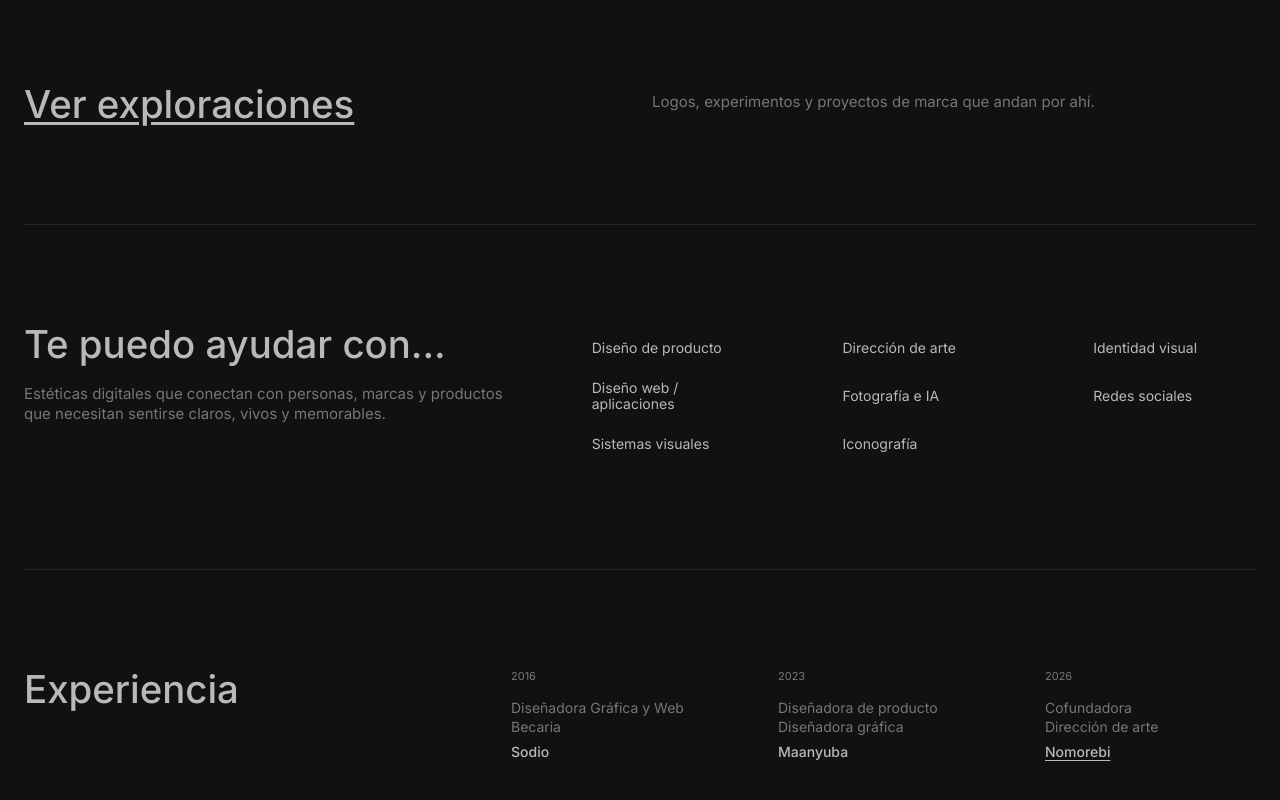
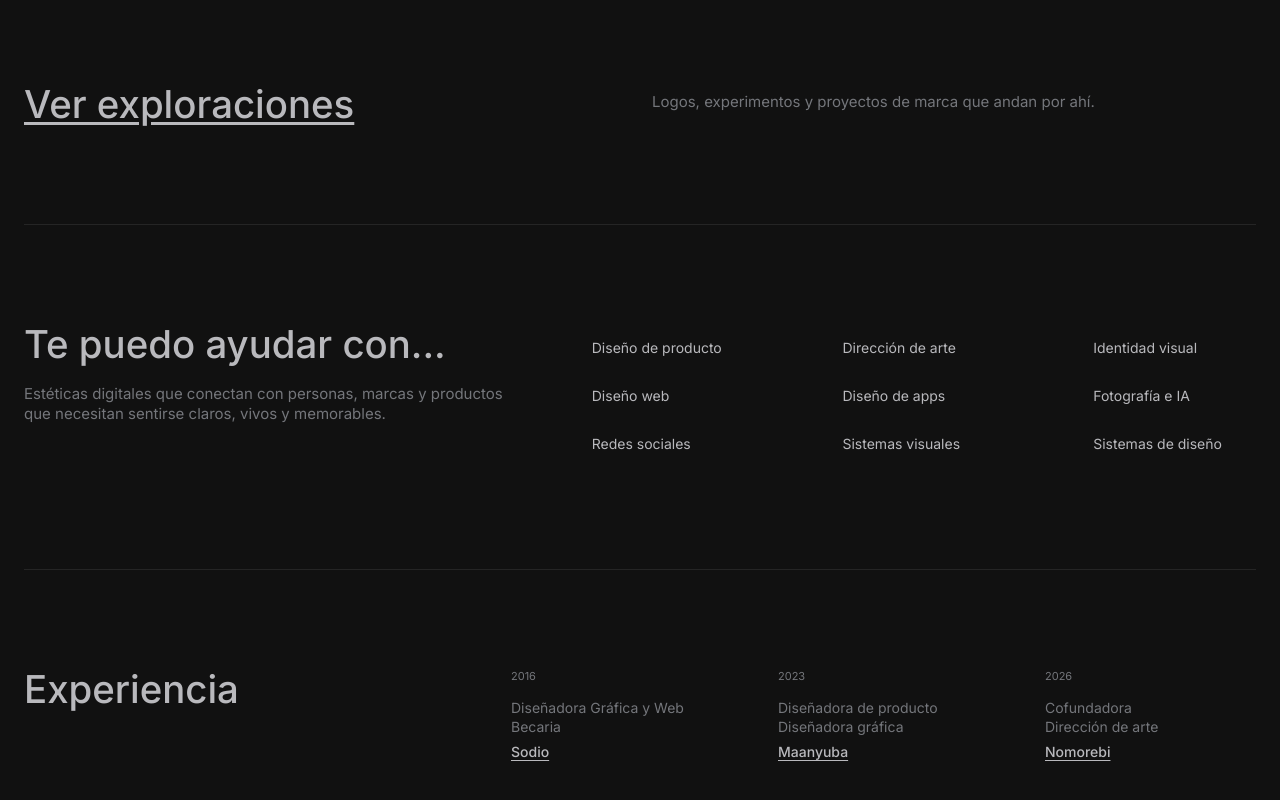
Before and after one commit to lunagv/proyecto-coder, a plain HTML site: page index.html in a window 1280 px wide. Shown: the part 1762-2562 px from the top of the page. Drawn offline with Linux system fonts and the light colour scheme.

Commit message:
Update home copy and experience links

```diff
--- a/css/estilos.css
+++ b/css/estilos.css
@@ -481,9 +481,9 @@ body.home-v2 {
     line-height: 1.03;
     letter-spacing: 0; }
   body.home-v2 .hero-copy p {
-    max-width: 660px;
+    max-width: 620px;
     color: var(--muted);
-    font-size: clamp(16px, 1.22vw, 20px);
+    font-size: clamp(14px, 1.05vw, 17px);
     font-weight: 400;
     line-height: 1.45;
     margin: 0; }
--- a/index.html
+++ b/index.html
@@ -30,7 +30,7 @@
             <div class="hero-copy">
                 <h1>Hola, soy Vanessa.<br>Diseñadora de producto digital.</h1>
                 <p class="kicker">Co-fundadora en <a href="https://www.instagram.com/nomorebi.xyz" target="_blank" rel="noreferrer">nomorebi</a></p>
-                <p>Seis años entre marcas, interfaces y código. Diseño productos fintech, sistemas visuales y experiencias digitales.</p>
+                <p>Mi magia está en darle forma a lo complejo sin apagar su personalidad.<br>Seis años diseñando marcas, interfaces y experiencias digitales que se entienden, funcionan y se sienten vivas.</p>
             </div>
             <div class="hero-still">
                 <button class="hero-object hero-disquete" type="button" data-draggable aria-label="Arrastrar disquete">
@@ -100,11 +100,12 @@
                 <li>Diseño de producto</li>
                 <li>Dirección de arte</li>
                 <li>Identidad visual</li>
-                <li>Diseño web / aplicaciones</li>
+                <li>Diseño web</li>
+                <li>Diseño de apps</li>
                 <li>Fotografía e IA</li>
                 <li>Redes sociales</li>
                 <li>Sistemas visuales</li>
-                <li>Iconografía</li>
+                <li>Sistemas de diseño</li>
             </ul>
         </section>
 
@@ -114,12 +115,12 @@
                 <article>
                     <time>2016</time>
                     <p>Diseñadora Gráfica y Web<br>Becaria</p>
-                    <strong>Sodio</strong>
+                    <strong><a href="https://sodio.net/" target="_blank" rel="noreferrer">Sodio</a></strong>
                 </article>
                 <article>
                     <time>2023</time>
                     <p>Diseñadora de producto<br>Diseñadora gráfica</p>
-                    <strong>Maanyuba</strong>
+                    <strong><a href="https://maanyuba.com/" target="_blank" rel="noreferrer">Maanyuba</a></strong>
                 </article>
                 <article>
                     <time>2026</time>
```
